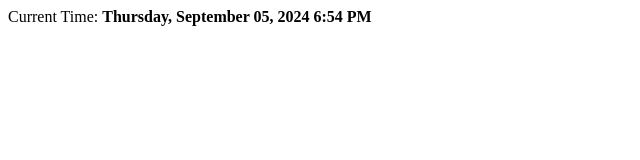
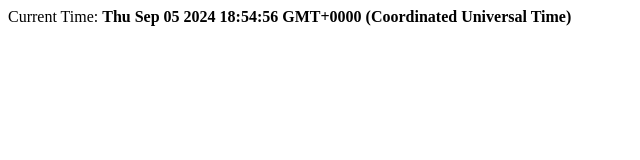
Before and after one commit to LoneWolfHT/time-test, a plain HTML site: page index.html in a window 1280 px wide. Shown: the whole page, without its empty margins (0-640 px from the left). Drawn offline with Linux system fonts and the light colour scheme.

Commit message:
Update index.html

```diff
--- a/index.html
+++ b/index.html
@@ -1,50 +1,18 @@
-<head></head>
+<head>
+	<meta charset="utf-8">
+	<meta name="viewport" content="width=device-width, initial-scale=1">
+	<title>Date to Local Time</title>
+</head>
 <body>
 	<input type="hidden" name="time">
-	<span id="date"></span>
+	<p id="date"></p>
 </body>
 
 <script>
-	const days = ['Sunday','Monday','Tuesday','Wednesday','Thursday','Friday','Saturday'];
-	const months = ['January','February','March','April','May','June','July','August','September','October','November','December'];
-
-	const now = new Date();
-	var day = days[ now.getDay() ];
-	var month = months[ now.getMonth() ];
-
-	  // credit: https://gist.github.com/kmaida/6045266
-	function convertTimestamp(d) {
-		let yyyy = d.getFullYear(),
-			mm = ('0' + (d.getMonth() + 1)).slice(-2),	// Months are zero based. Add leading 0.
-			dd = ('0' + d.getDate()).slice(-2),			// Add leading 0.
-			hh = d.getHours(),
-			h = hh,
-			min = ('0' + d.getMinutes()).slice(-2),		// Add leading 0.
-			ampm = 'AM',
-			time;
-
-		if (hh > 12) {
-			h = hh - 12;
-			ampm = 'PM';
-		} else if (hh === 12) {
-			h = 12;
-			ampm = 'PM';
-		} else if (hh == 0) {
-			h = 12;
-		}
-
-		// ie: 2013-02-18, 8:35 AM
-		// time = yyyy + '-' + mm + '-' + dd + ', ' + h + ':' + min + ' ' + ampm;
-
-		//ie: Saturday, September 14, 2024 7:00 AM
-		time = days[d.getDay()] + ', ' + months[d.getMonth()] + ' ' + dd + ', ' + yyyy + ' ' + h + ':' + min + ' ' + ampm;
-
-		return time;
-	}
-
 	// credit: https://stackoverflow.com/a/67221634/11433667
 	const params = new URLSearchParams(window.location.search); //parse params
 	let date = params.get("time"); //get time param
+	const now = new Date();
 
 
 	console.log(date);
@@ -59,5 +27,5 @@
 
 	console.log(date);
 
-	document.getElementById("date").innerHTML = (date === now ? "Current Time: <strong>" : "Unix Timestamp " + params.get("time") + " as date: <strong>") + convertTimestamp(date) + "</strong>";
+	document.getElementById("date").innerHTML = (date === now ? "Current Time: <strong>" : (params.get("desc") ? params.get("desc") + ": " : "Unix Timestamp " + params.get("time") + " as date: ")) + "<strong>" + date + "</strong>";
 </script>
```
